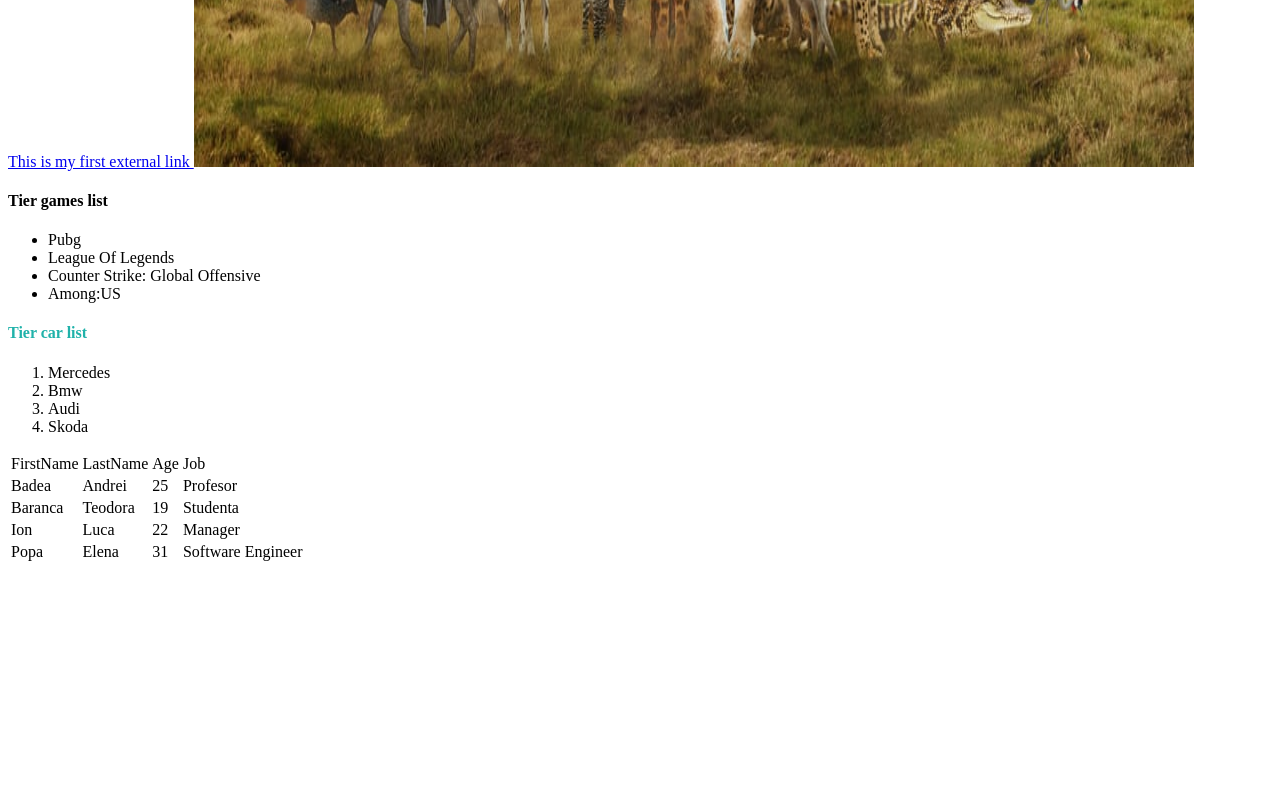
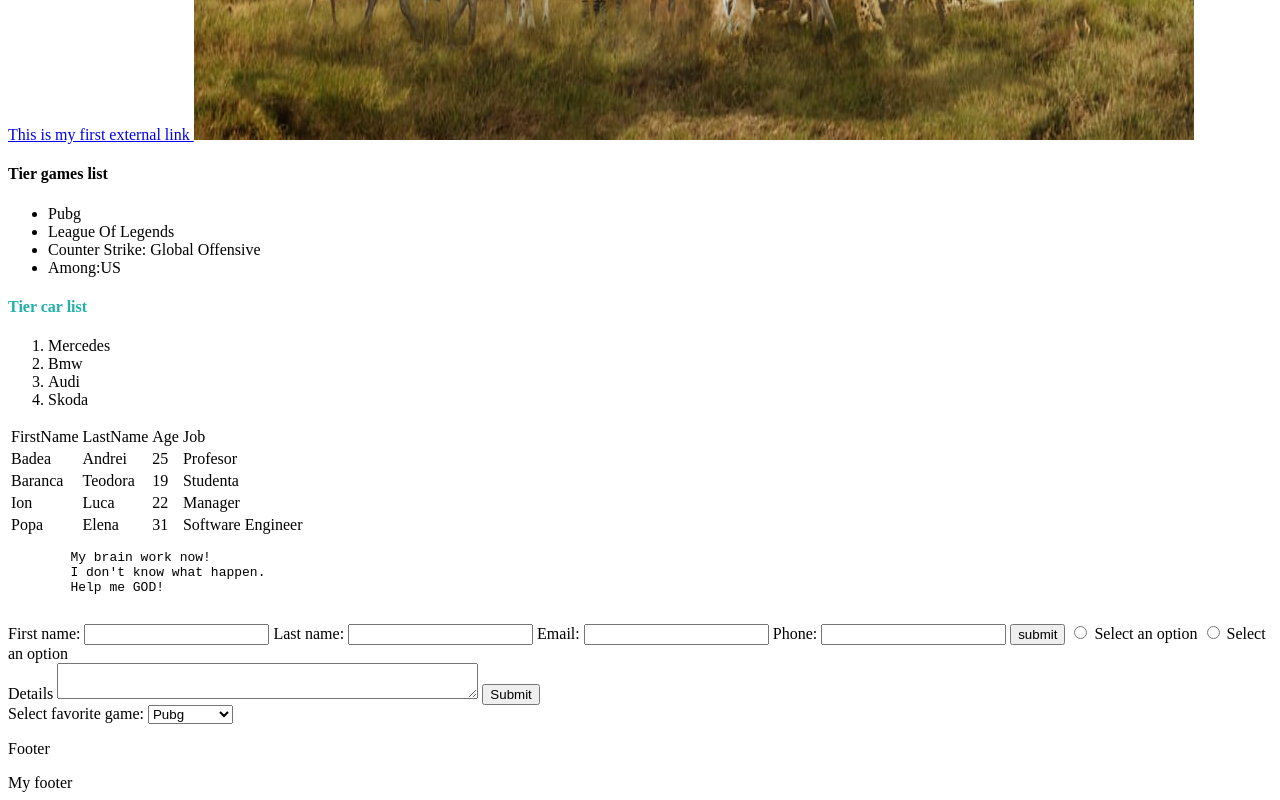
Before and after one commit to spinulescu-antoni/Frontend64, a plain HTML site: page index.html in a window 1280 px wide. Shown: the part 1646-2446 px from the top of the page. Before the commit the page ends 2218 px from the top, so only its background shows below. Drawn offline with Linux system fonts and the light colour scheme.

Commit message:
html_end

```diff
--- a/index.html
+++ b/index.html
@@ -9,6 +9,12 @@
 </head>
 
 <body>
+    <div>
+        <p>Header section with div</p>
+    </div>
+    <header>
+        My header sectium
+    </header>
     <!-- the content of the page -->
 
     <!-- sectiunea de body poate fii inpartita la randul ei in alte sectiuni: navbar/header, restul continutului din pagina,footer  -->
@@ -17,32 +23,36 @@
     <!-- restul continutului dupa navbar / header -->
     <!-- HTML HEADINGS -->
     <h1 style="color:blueviolet;text-align: center;">Welcome to HTML,CSS,JS course</h1>
-    <h2>This is an h2 heading</h2>
-    <h3>This is an h3 heading</h3>
-    <h4>This is an h4 heading</h4>
-    <h5>This is an h5 heading</h5>
-    <h6>This is an h6 heading</h6>
-
+    <hr>
+    <span></span>
+    <h2>Tis is an <br> h2 heading</h2> </span>
     <!-- HTML paragraphs -->
+    <div>
         <p>This is my first paragraph</p>
 
-    <p><strong>Lorem ipsum</strong>, dolor sit amet consectetur adipisicing elit. Repellat laborum dolorum sunt tempore, iure, tenetur
+        <p><strong>Lorem ipsum</strong>, dolor sit amet consectetur adipisicing elit. Repellat laborum dolorum sunt
+            tempore, iure, tenetur
             maxime deserunt perferendis facilis sit architecto dolore iste.
             Aliquam iusto repellendus doloribus modi vitae eius?
         </p>
-
         <p><b>Lorem Ipsum is simply dummy text of the printing and typesetting industry.
-        Lorem Ipsum has been the industry's standard dummy text ever since the 1500s, when an unknown printer took a
+                Lorem Ipsum has been the industry's standard dummy text ever since the 1500s, when an unknown printer
+                took a
                 galley of type and scrambled it to make a type specimen book.</b>
-        <i>It has survived not only five centuries, but also the leap into electronic typesetting, remaining essentially
+            <i>It has survived not only five centuries, but also the leap into electronic typesetting, remaining
+                essentially
                 unchanged.</i>
-        It was <del>popularised</del> in the <ins>era of</ins> 1960s with the <small>release</small> of Letraset sheets containing Lorem Ipsum passages, and more
-        recently with desktop publishing <sup>software</sup> <sub>like</sub> <mark>Aldus PageMaker</mark>  including versions of Lorem Ipsum.</p>
-
+            It was <del>popularised</del> in the <ins>era of</ins> 1960s with the <small>release</small> of Letraset
+            sheets containing Lorem Ipsum passages, and more
+            recently with desktop publishing <sup>software</sup> <sub>like</sub> <mark>Aldus PageMaker</mark> including
+            versions of Lorem Ipsum.
+        </p>
+    </div>
     <!-- HTML images -->
-        <img src ="/img\maxresdefault.jpg" alt="pisica salbatica" width="320" height="170">
+    <div>
+    <img src="/img\maxresdefault.jpg" alt="pisica salbatica" width="320" height="170">
     <img src="/img/pisici 2.jpeg" alt="doua pisici stau" width="450" height="420">
-
+    </div>
     <!--C:\Frontend64 = calea absolta (lunga) -->
     <!-- img'\maxresdefault.jpg = calea relativa (scurta) -->
 
@@ -61,6 +71,7 @@
     <!-- HTML lists -->
     <!-- HTML unordered list -->
     <!-- ul>li*4 (o lista neordonata care contine 4 elemente in ea) -->
+    <div>
     <h4>Tier games list</h4>
     <ul>
         <li>Pubg</li>
@@ -79,9 +90,10 @@
         <li>Audi</li>
         <li>Skoda</li>
     </ol>
-
+    </div>
     <!-- HTML table -->
     <!-- table>thead>tr>td*4 -->
+    <div>
     <table>
         <!-- define table header -->
         <thead>
@@ -120,15 +132,71 @@
             </tr>
         </tbody>
     </table>
+</div>
+<span>
+    <pre>
+        My brain work now!
+        I don't know what happen.
+        Help me GOD!
+    </pre>
+</span>
 
+    <!-- HTML Forms -->
+    <div>
+    <form>
+        <label>
+            First name:
+        </label>
+        <input type="text">
 
+        <label>
+            Last name:
+        </label>
+        <input type="text">
 
+        <label>
+            Email:
+        </label>
+        <input type="text">
 
+        <label>Phone:</label>
+        <input type="tel" pattern="[0-9]{10}" required>
+        <input type="submit" value="submit">
+        <!-- Form type: radio -->
+        <input type="radio" value="option">
+        <label for="Select an option">Select an option</label>
+        <input type="radio" value="option">
+        <label for="Select an option">Select an option</label>
+    </form>
+    <!-- HTML form textarea -->
+    <form>
+        <label for="Details">Details</label>
+        <textarea name="details" id="details" cols="50" rows="2" maxlength="100"></textarea>
+        <input type="submit" value="Submit">
+    </form>
+    </div>
 
-
-
+    <!-- HTML dropdown-list -->
+    <label>
+        Select favorite game:
+    </label>
+    <select name="games" id="game-select">
+        <option value="pubg">Pubg</option>
+        <option value="among:us">Among:Us</option>
+        <option value="valorant">Valorant</option>
+        <option value="cs:go">CS:GO</option>
+    </select>
 
     <!-- sectiunea de footer  -->
+    <div>
+        <p>Footer</p>
+    </div>
+
+    <footer>
+        My footer
+
+    </footer>
+
 
 
 </body>
```
Lines whose indentation alone changed are shown as unchanged.
